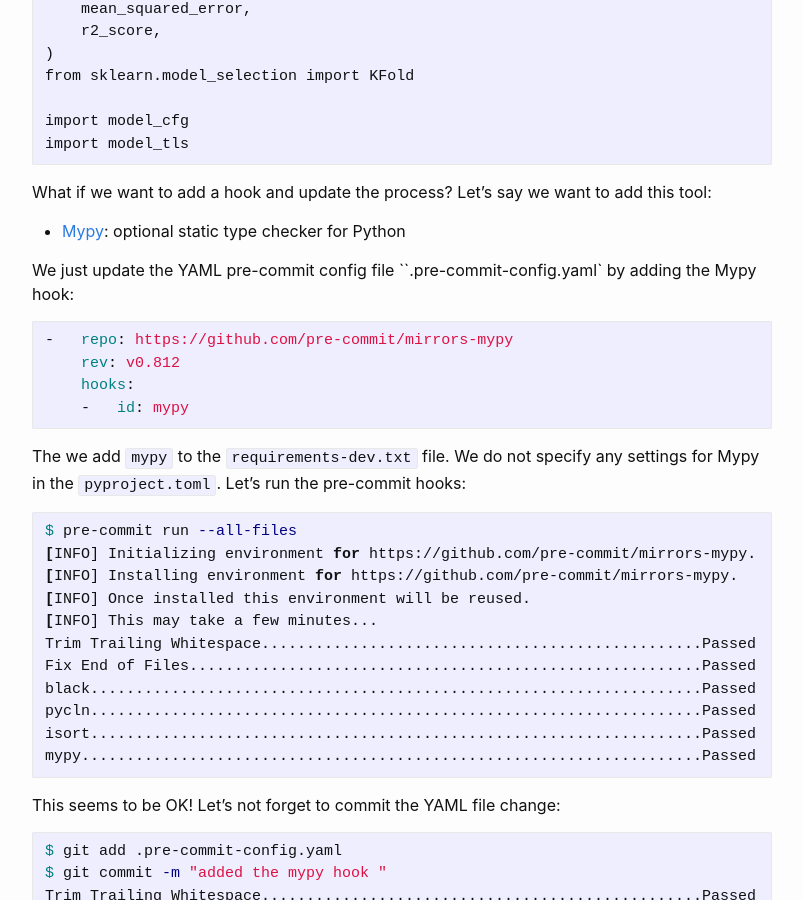
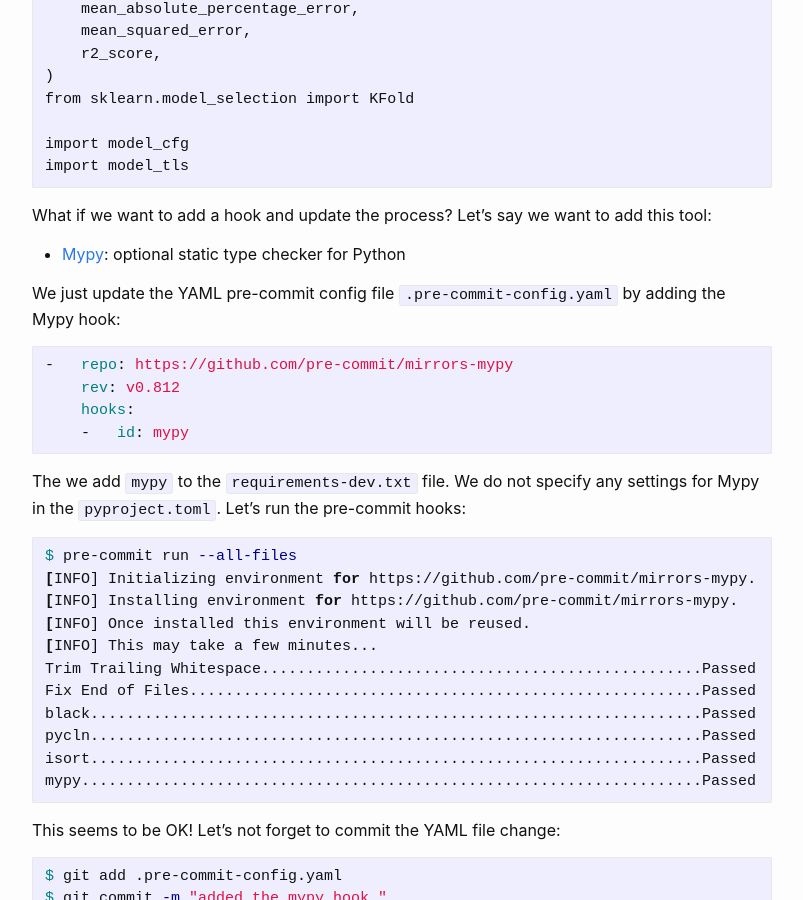
Before and after one commit to aetperf/aetperf.github.io, a Jekyll site: the page built from _posts/2021-04-01-Some-Pre-commit-git-hooks-for-Python.md, in a window 1280 px wide and 900 px high, scrolled down 4192 px. Shown: the whole window, without its empty margins (238-1041 px from the left). Built offline with Jekyll 4.4.1, drawn with Linux system fonts in a browser that asks for light colours; comment, search, counter and statistics services are not loaded; some of the changed text lies outside the part shown.

Commit message:
minor update

````diff
--- a/_posts/2021-04-01-Some-Pre-commit-git-hooks-for-Python.md
+++ b/_posts/2021-04-01-Some-Pre-commit-git-hooks-for-Python.md
@@ -186,7 +187,7 @@ What if we want to add a hook and update the process? Let's say we want to add t
 
 - [Mypy](https://github.com/python/mypy): optional static type checker for Python
 
-We just update the YAML pre-commit config file ``.pre-commit-config.yaml` by adding the Mypy hook:
+We just update the YAML pre-commit config file `.pre-commit-config.yaml` by adding the Mypy hook:
 
 ```yaml
 -   repo: https://github.com/pre-commit/mirrors-mypy
````
Also changed, not shown: other parts of _posts/2021-04-01-Some-Pre-commit-git-hooks-for-Python.md (+1 -0 lines).
